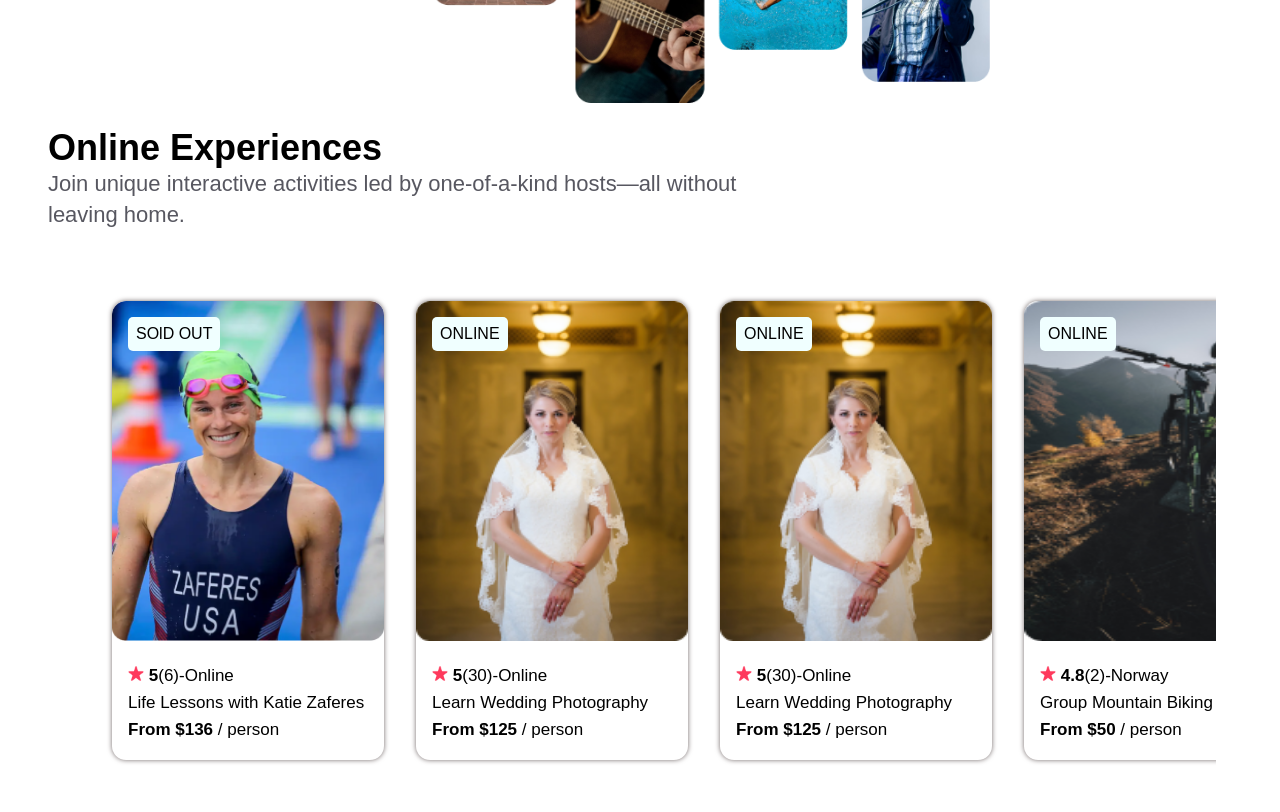
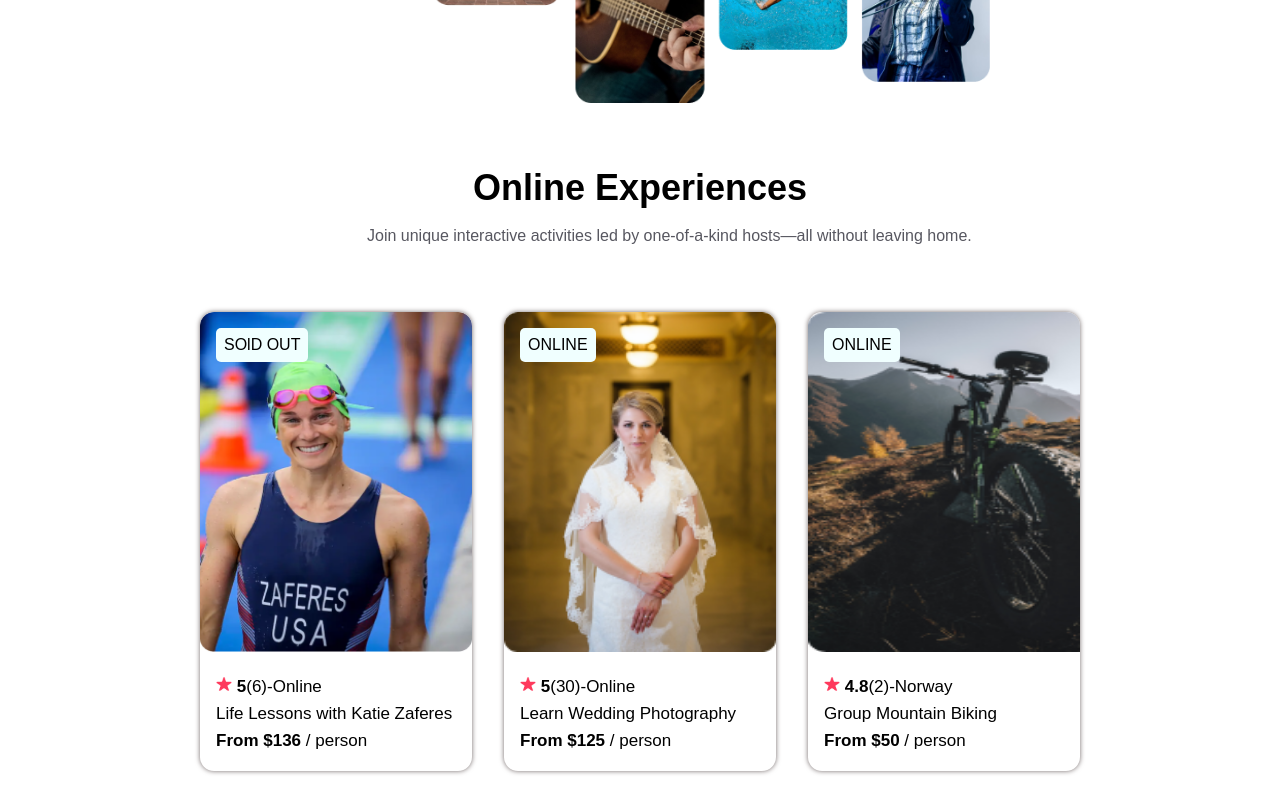
Before and after one commit to Kingnels/Reactclone, a React (Create React App) app: page / in a window 1280 px wide. Shown: the part 420-1232 px from the top of the page. Built offline with nearby package versions, Linux system fonts and the light colour scheme.

Commit message:
more comnit

```diff
--- a/src/App.css
+++ b/src/App.css
@@ -26,17 +26,27 @@
   color: rgb(87, 87, 96);
   /* min-width: 80vw; */
   width: 690px;
-  font-size: 22px;
+  /* font-size: 22px; */
   line-height: 1.4;
   margin-top: 0;
   font-weight:lighter;
+  align-self: center;
+  padding-left: 9rem;
+}
+
+.main-section > h1{
+  /* background-color: aqua; */
+  align-self: center;
+  margin-bottom: 1rem;
+  margin-top: 4rem;
 }
 
 .card-container{
   /* width: 90vw; */
   padding: 2rem 3rem;
   display: flex;
-  /* justify-content: center; */
+  justify-content: center;
+  align-items: center;
   flex-direction: row;
   /* justify-content: space-around; */
   margin: 1rem;
@@ -81,6 +91,7 @@
 }
 
 .details{
+
   padding: 0.5rem 1rem 0.5rem 1rem;
   line-height: 60%;
   font-size: 17px;
--- a/src/components/Data.js
+++ b/src/components/Data.js
@@ -29,20 +29,7 @@ const Data = [
         status: "ON SALE",
         openSpots: 27,
     },
-    {
-        id: 4,
-        title: "Learn Wedding Photography",
-        description: "Interested in becoming a wedding photographer? For beginner and experienced photographers alike, join us in learning techniques required to leave the happy couple with memories that'll last a lifetime.",
-        price: 125,
-        Img: "pic-2.png",
-        stats: {
-            rating: 5.0,
-            reviewCount: 30
-        },
-        location: "Online",
-        status: "ON SALE",
-        openSpots: 27,
-    },
+
     {
         id: 3,
         title: "Group Mountain Biking",
```
